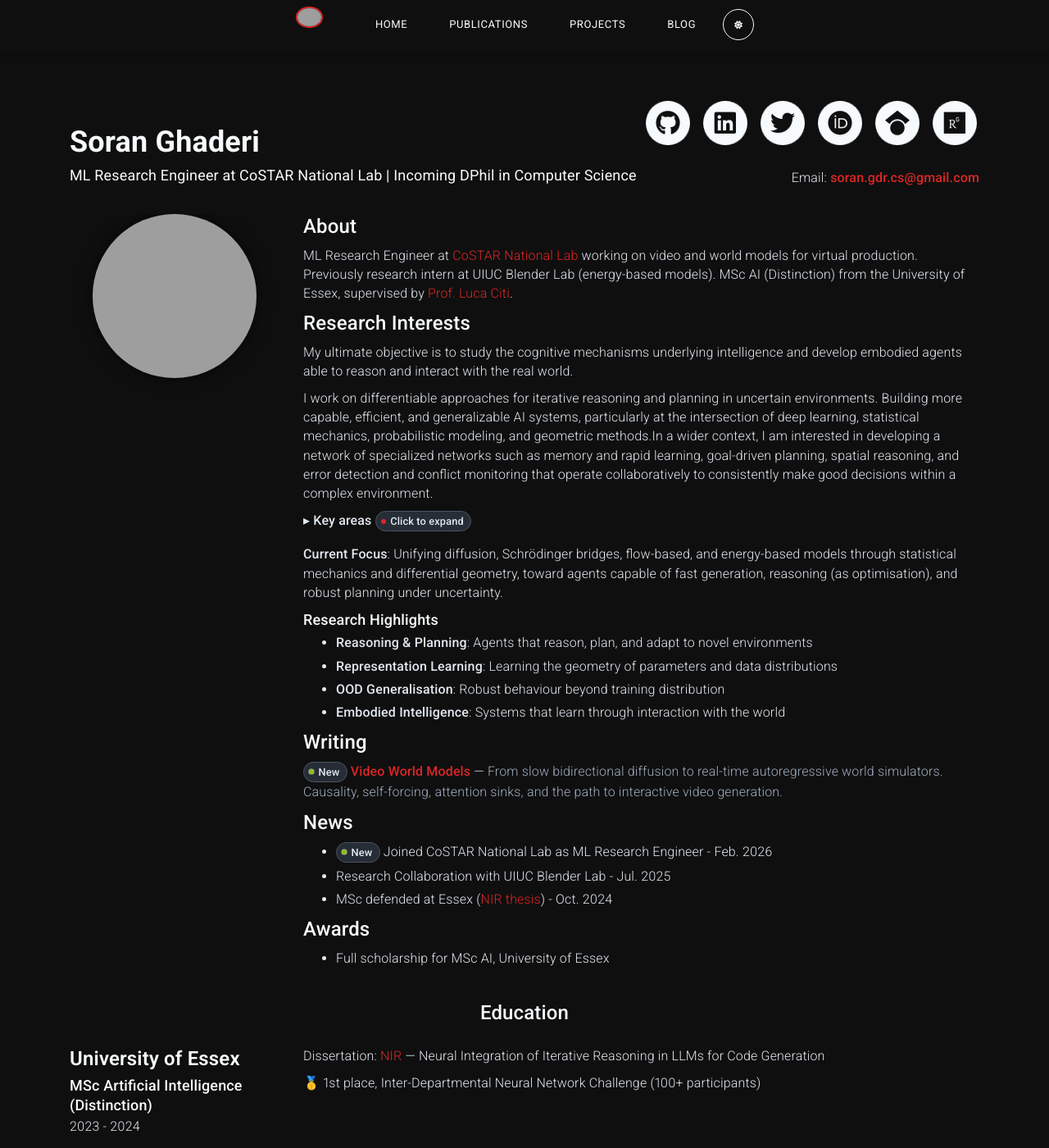
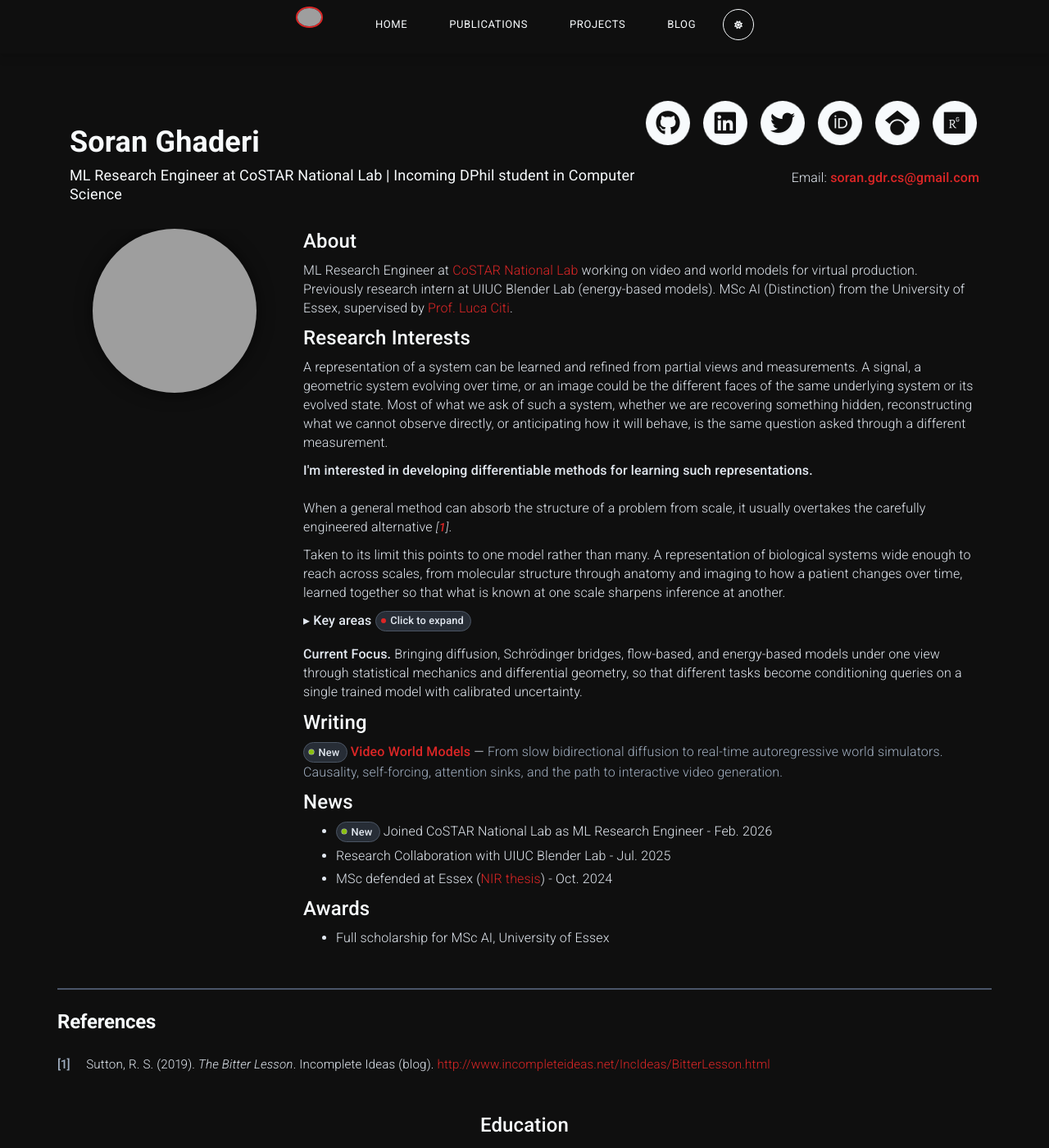
Before and after one commit to soran-ghaderi/soran-ghaderi.github.io, a Jekyll site: the page built from index.md, in a window 1280 px wide and 1400 px high. Shown: the whole window at 82% size. Built offline with Jekyll 4.4.1, drawn with Linux system fonts in a browser that asks for light colours; nearby versions of some CDN libraries; some of the changed text lies outside the part shown; grey boxes are pictures that could not be loaded.

Commit message:
refactor: migrate to rb3+ and update content.

```diff
--- a/_config.yml
+++ b/_config.yml
@@ -24,7 +24,7 @@ repository: https://github.com/soran-ghaderi/soran-ghaderi.github.io
 
 # Personal info
 name: Soran Ghaderi
-title: ML Research Engineer at CoSTAR National Lab | Incoming DPhil in Computer Science
+title: ML Research Engineer at CoSTAR National Lab | Incoming DPhil student in Computer Science
 email: soran.gdr.cs@gmail.com
 #phone: Your phone number (optional)
 #website: https://soran-ghaderi.github.io
@@ -136,10 +136,14 @@ additional_links:
 # gtag: "UA-00000000-0"
 # google_analytics: "UA-00000000-0"
 
+#   <p>My ultimate objective is to study the cognitive mechanisms underlying intelligence and develop embodied agents able to reason and interact with the real world.</p>
+
 # About Section
 # about_title: About Me (Use this to override about section title)
 about_profile_image: images/profile-2026.jpg #Directory of profile image (eg. images/profile.jpg)
 about_content: | # this will include new lines to allow paragraphs
+
+
 
   <section>
     <h3>About</h3>
@@ -153,38 +157,32 @@ about_content: | # this will include new lines to allow paragraphs
 
   <section>
     <h3>Research Interests</h3>
-  <p>My ultimate objective is to study the cognitive mechanisms underlying intelligence and develop embodied agents able to reason and interact with the real world.
-  </p>
-  <p>
-  I work on differentiable approaches for iterative reasoning and planning in uncertain environments.
-  Building more capable, efficient, and generalizable AI systems, particularly at the intersection of deep learning,
-  statistical mechanics, probabilistic modeling, and geometric methods.In a wider context, I am interested in developing a network of specialized networks such as memory and rapid learning, goal-driven planning, spatial reasoning, and error detection and conflict monitoring that operate collaboratively to consistently make good decisions within a complex environment.
-  </p>
+  <p>A representation of a system can be learned and refined from partial views and  measurements. A signal, a geometric system evolving over time, or an image could be the different faces of the same underlying system or its evolved state.
+  Most of what we ask of such a system, whether we are recovering something hidden, reconstructing what we cannot observe directly, or anticipating how it will behave, is the same question asked through a different measurement.</p>
+  <strong>I'm interested in developing differentiable methods for learning such representations.</strong>
+  <br><br>
+  <p>When a general method can absorb the structure of a problem from scale, it usually overtakes the carefully engineered alternative <cite data-key="sutton2019bitter"></cite>.</p>
+  <p> Taken to its limit this points to one model rather than many. A representation of biological systems wide enough to reach across scales, from molecular structure through anatomy and imaging to how a patient changes over time, learned together so that what is known at one scale sharpens inference at another.</p>
+
 
   <details>
   <summary><strong>▸ Key areas <span class="badge badge-accent">Click to expand</span></strong></summary>
   <br>
   <ul>
-    <li><strong>Generative Modeling</strong>: Energy-Based Models, Diffusion/Score-Based Models, Normalizing Flows, Optimal Transport, Consistency Models. Mathematical tools: ODEs, PDEs (Fokker-Planck), SDEs, Itô Calculus, OT theory. Also language models and autoregressive generation.</li>
-    <li><strong>Generalisation, Reasoning & Planning</strong>: Robust OOD performance for complex decision-making.</li>
-    <li><strong>Geometric & Mathematical Foundations</strong>: Differential geometry (Riemannian manifolds), metric learning, Hamiltonian & Lagrangian formulations for efficient learning algorithms.</li>
-    <li><strong>Efficient Architectures</strong>: Transformers & attention mechanisms.</li>
-    <li><strong>MPC, RL, Agents & Embodied Intelligence</strong></li>
-    <li><strong>Applications</strong>: World Models, robotics, AI for science, LLMs.</li>
+  <li><strong>One representation, many questions:</strong> Treating tasks as conditionals of a single learned model of the system, where generalisation comes from a representation made rich by varied measurements and data modalities rather than from composition built in by hand.</li>
+  <li><strong>Continuous-time generative models:</strong> Diffusion and score-based models, flow matching and stochastic interpolants, Schrödinger bridges, optimal transport, and energy-based models, used as learned priors and samplers. Built on ODEs and SDEs, Fokker-Planck and Itô calculus, and probability-flow ideas.</li>
+  <li><strong>Amortised and simulation-based inference:</strong> Neural posterior estimation, amortised variational inference, and likelihood-free methods that turn expensive per-case fitting into a single forward pass.</li>
+  <li><strong>Learned priors for ill-posed problems:</strong> Expressive generative models that make sense of measurements which do not determine a unique answer, with calibrated uncertainty and correct coverage.</li>
+  <li><strong>Geometry and operators:</strong> Riemannian geometry and shape spaces for representation, and links to statistical mechanics.</li>
+  <li><strong>Generalisation and robustness:</strong> Out-of-distribution behaviour, transfer across systems and regimes, and reliability when data are scarce or noisy.</li>
+  <li><strong>Applications:</strong> Scientific inference, with digital twins and cardiac modelling as the present testbed.</li>
   </ul>
   </details>
 
   <p style="margin-top: 1em;">
-  <strong>Current Focus</strong>: Unifying diffusion, Schrödinger bridges, flow-based, and energy-based models through statistical mechanics and differential geometry, toward agents capable of fast generation, reasoning (as optimisation), and robust planning under uncertainty.
+  <strong>Current Focus.</strong> Bringing diffusion, Schrödinger bridges, flow-based, and energy-based models under one view through statistical mechanics and differential geometry, so that different tasks become conditioning queries on a single trained model with calibrated uncertainty.
   </p>
 
-  <h4>Research Highlights</h4>
-  <ul>
-      <li><strong>Reasoning & Planning</strong>: Agents that reason, plan, and adapt to novel environments</li>
-      <li><strong>Representation Learning</strong>: Learning the geometry of parameters and data distributions</li>
-      <li><strong>OOD Generalisation</strong>: Robust behaviour beyond training distribution</li>
-      <li><strong>Embodied Intelligence</strong>: Systems that learn through interaction with the world</li>
-  </ul>
   </section>
 
   <section>
@@ -212,6 +210,16 @@ about_content: | # this will include new lines to allow paragraphs
         <li>Full scholarship for MSc AI, University of Essex</li>
     </ul>
   </section>
+
+  <div class="bibliography-data" style="display:none;">
+  @misc{sutton2019bitter,
+    author    = {Sutton, Richard S.},
+    title     = {The Bitter Lesson},
+    year      = {2019},
+    publisher = {Incomplete Ideas (blog)},
+    url       = {http://www.incompleteideas.net/IncIdeas/BitterLesson.html}
+  }
+  </div>
 
 #        I am a Master's student pursuing a specialization in Artificial Intelligence at the University of Essex.
 #      With over three years of hands-on experience, my passion lies in the realm of deep learning and autonomous agents.
--- a/assets/js/citations.js
+++ b/assets/js/citations.js
@@ -14,7 +14,12 @@
   'use strict';
 
   function getArticleRoot() {
-    return document.querySelector('.article-post') || document.querySelector('article') || document.body;
+    return (
+      document.querySelector('.article-post') ||
+      document.querySelector('article') ||
+      document.querySelector('.intro-container') ||
+      document.body
+    );
   }
 
   function findBibliographyData(root) {
--- a/lib/modern-resume-theme/version.rb
+++ /dev/null
@@ -1,3 +0,0 @@
-module ModernResumeTheme
-  VERSION = "1.8.9"
-end
```
Also changed, not shown: Gemfile (+28 -12 lines), .github/workflows/ci.yml, .github/workflows/deploy.yml (added), Gemfile.lock, modern-resume-theme.gemspec (deleted), 3 other files.
